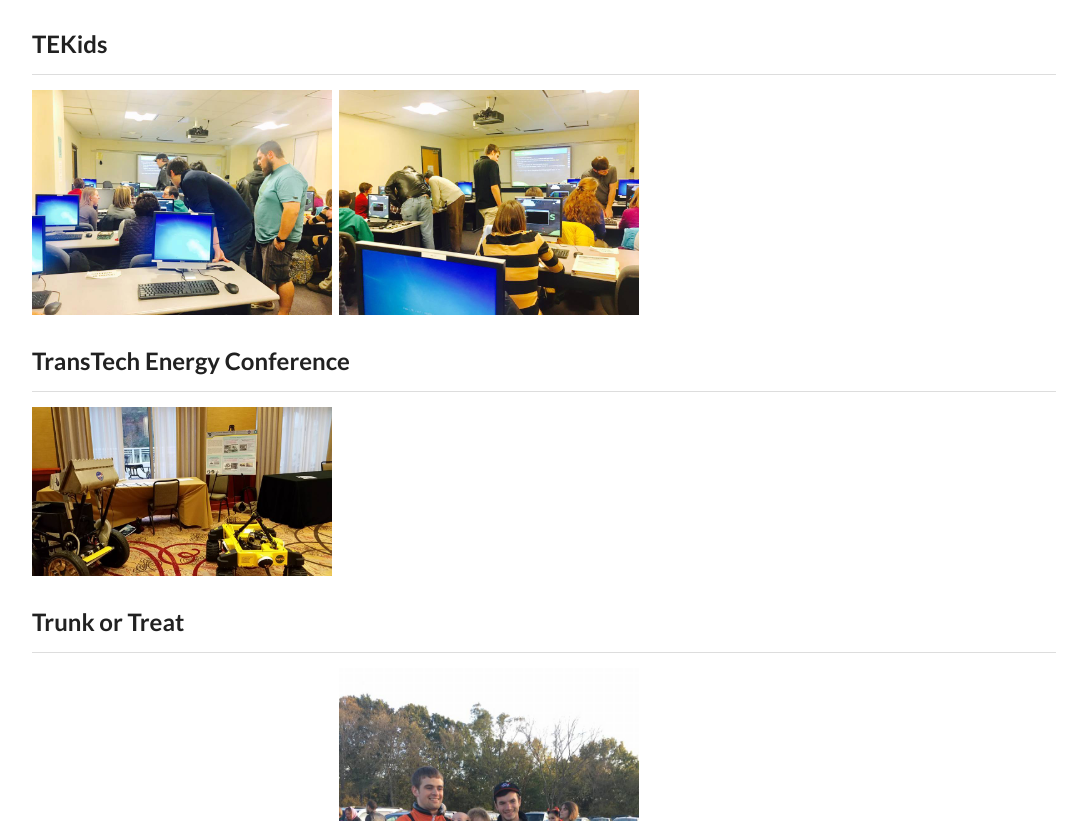
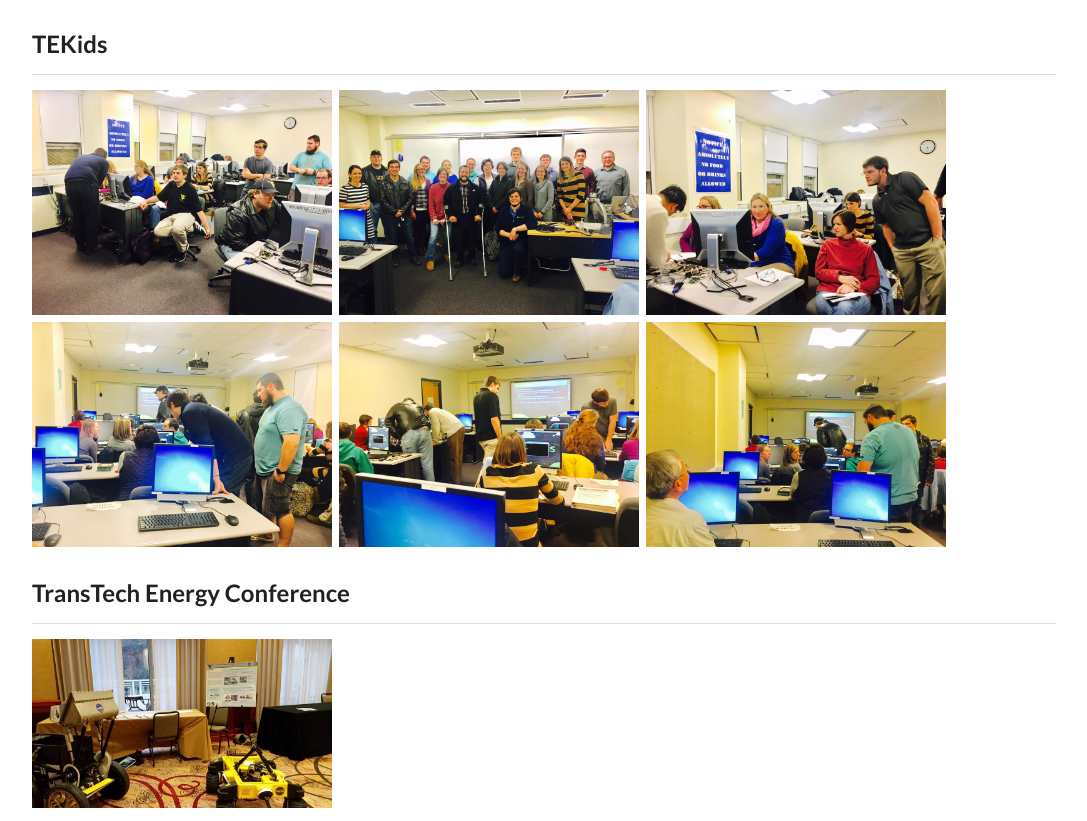
Before and after one commit to WVURobotics/WVURobotics.github.io, a plain HTML site: page Outreach-2017.html in a window 1280 px wide. Shown: the part 7373-8194 px from the top of the page, without its empty margins (96-1183 px from the left). Drawn offline with nearby package versions, Linux system fonts and the light colour scheme.

Commit message:
Added TEKids pictures to outreach

```diff
--- a/Outreach-2017.html
+++ b/Outreach-2017.html
@@ -336,8 +336,12 @@
     <div class="ui divider"></div>
 
     <div class="ui medium images">
-      <img src="imgs/outreach/TEKids/15327499_1481796035168133_8492442684402120082_n.jpg">
-      <img src="imgs/outreach/TEKids/TEKKidsTeacherTraining.jpg">
+      <img src="imgs/outreach/TEKids/TeacherWorkshopPicture1.jpg">
+      <img src="imgs/outreach/TEKids/TeacherWorkshopPicture2.jpg">
+      <img src="imgs/outreach/TEKids/TeacherWorkshopPicture3.jpg">
+      <img src="imgs/outreach/TEKids/TeacherWorkshopPicture4.jpg">
+      <img src="imgs/outreach/TEKids/TeacherWorkshopPicture5.jpg">
+      <img src="imgs/outreach/TEKids/TeacherWorkshopPicture6.jpg">
     </div>
     <!-- End TEKids -->
 
```
